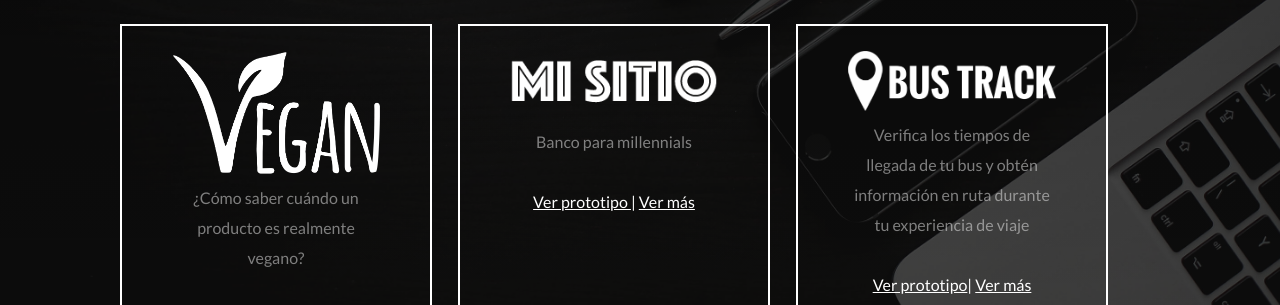
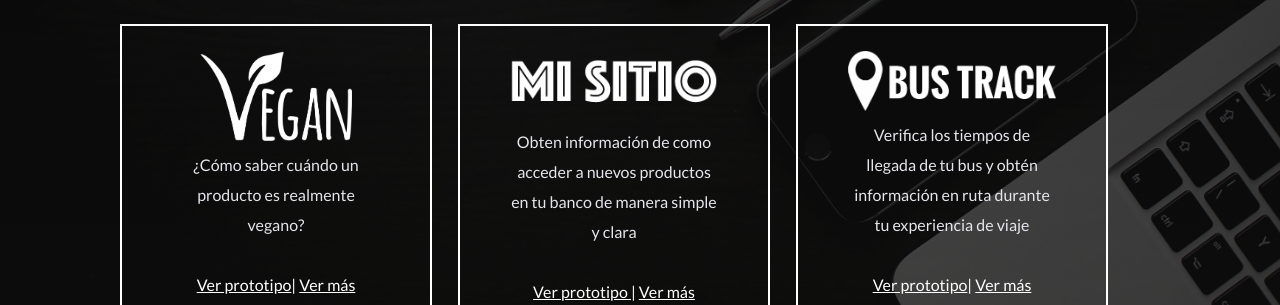
Before and after one commit to macamarambio/macamarambio.github.io, a plain HTML site: page index.html in a window 1280 px wide. Shown: the part 1161-1466 px from the top of the page. Drawn offline with nearby package versions, Linux system fonts and the light colour scheme.

Commit message:
agregando info

```diff
--- a/css/main.css
+++ b/css/main.css
@@ -1943,14 +1943,14 @@ html[data-useragent*='MSIE 10.0'] .scrolldown,
   clear: right;
 }
 #services .services-list .service-item .img-proyect{
-  width: 100%
-  margin-bottom: 20%;
+  max-height: 90px;
+  width: auto;
 }
 #services .services-list .service-item a{
   text-decoration: underline;
 }
 #services .services-list .service-item p {
-  color: rgba(242, 242, 242, 0.5);
+  color: #E5E5EC;
 }
 #services .services-list .icon {
   display: inline-block;
@@ -2012,7 +2012,7 @@ html[data-useragent*='MSIE 10.0'] .scrolldown,
   #services .services-list .icon i {
     font-size: 5rem;
   }
-}
+
 @media only screen and (max-width: 400px) {
   #services{
         height:1400px;
--- a/index.html
+++ b/index.html
@@ -130,7 +130,7 @@
               <div class="service-content">
                 <img class="img-proyect" src="images/misitio.png" alt="MiSitio">
                 <div>
-                  <p>Banco para millennials</p>
+                  <p>Obten información de como acceder a nuevos productos en tu banco de manera simple y clara</p>
                   <a href="https://macamarambio.github.io/MiSitio" target="_blank">Ver prototipo  </a><span>|</span>
                   <a href="https://github.com/macamarambio/MiSitio/blob/master/README.md" target="_blank">Ver más</a>
                 </div>
```
